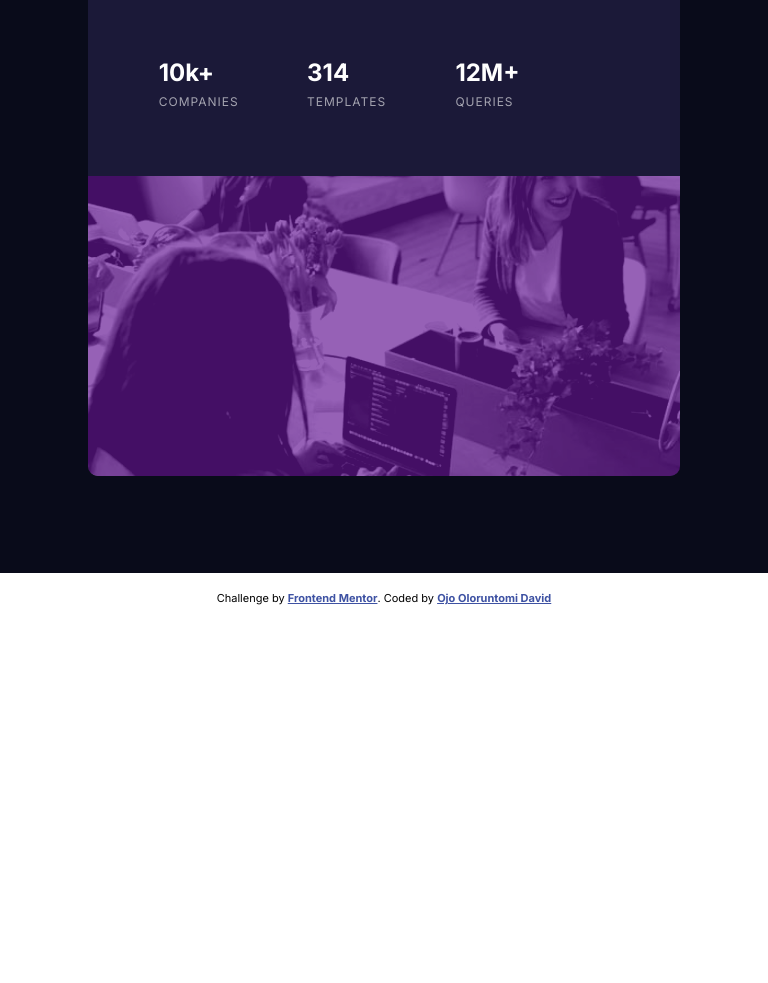
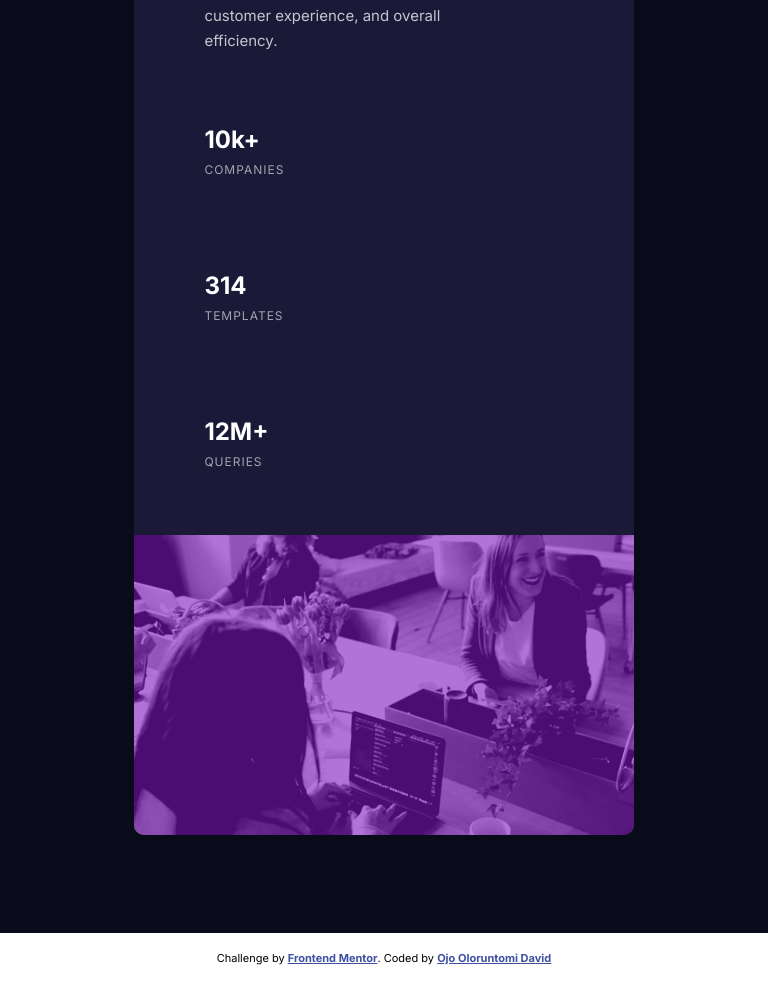
Before and after one commit to oloruntomiojo/stats-preview-component, a plain HTML site: page index.html in a window 768 px wide. Shown: the part 370-1353 px from the top of the page. Before the commit the page ends 994 px from the top, so only its background shows below. Drawn offline with Linux system fonts and the light colour scheme.

Commit message:
added media queries

```diff
--- a/main.css
+++ b/main.css
@@ -56,7 +56,7 @@ img {
     left: 0;
     width: 100%;
     height: 100%;
-    background-color: rgba(0,0,0,1);
+    /* background-color: rgba(0,0,0,1); */
     filter: opacity(.2);
     z-index: 2;
 }
@@ -68,7 +68,7 @@ img {
     left: 0;
     width: 100%;
     height: 100%;
-    background-color: rgba(142, 32, 211, 0.6);
+    background-color: rgb(126, 22, 190,.6);
     z-index: 2;
 }
 
@@ -188,12 +188,17 @@ h1 span {
 }
 
 
-/* @media screen and (min-width: 1024px) {
+@media screen and (min-width: 500px) and (max-width: 768px) {
     .image-wrapper {
-        flex: 1 0 70%;
+        height: 300px;
     }
 
     .content {
-        flex: 1 0 10%;
+        max-width: 500px;
+        margin: 0 auto;
     }
-} */
+
+    .stats {
+        flex-flow: row wrap;
+    }
+}
```
